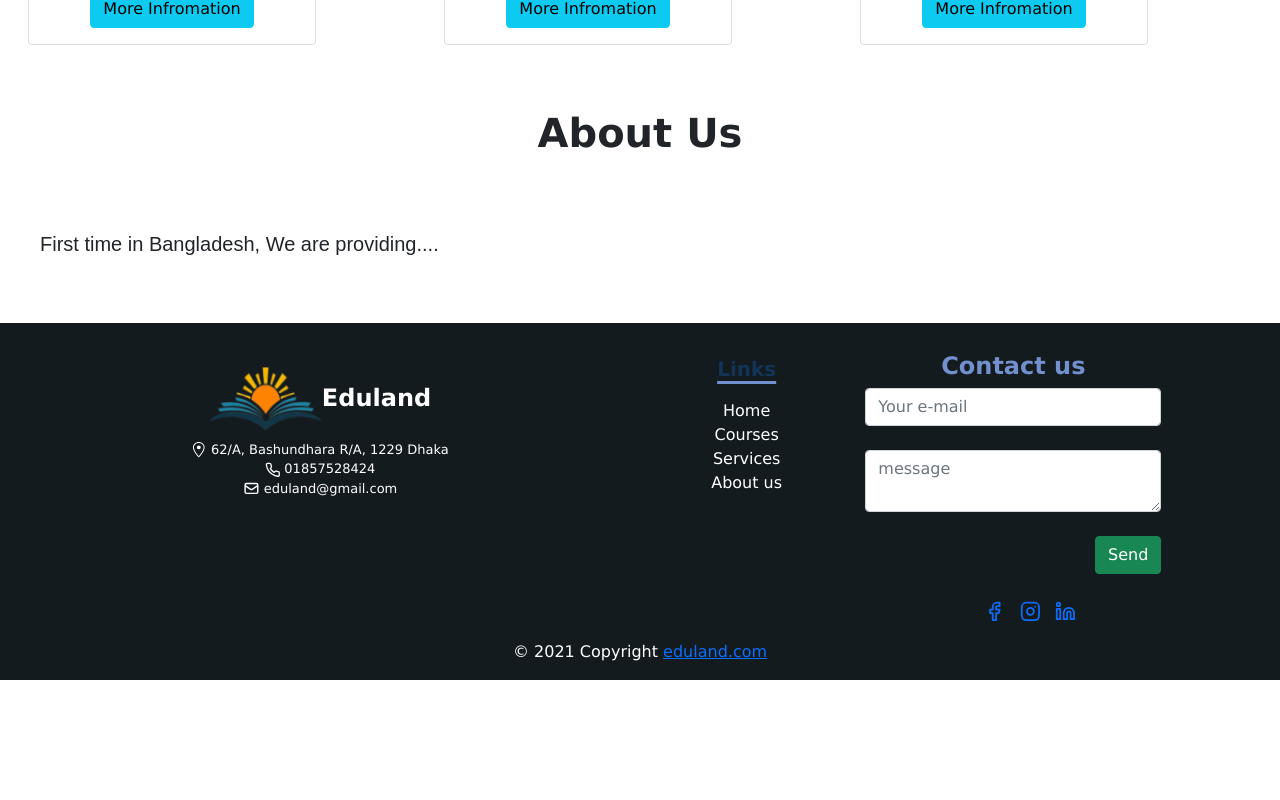
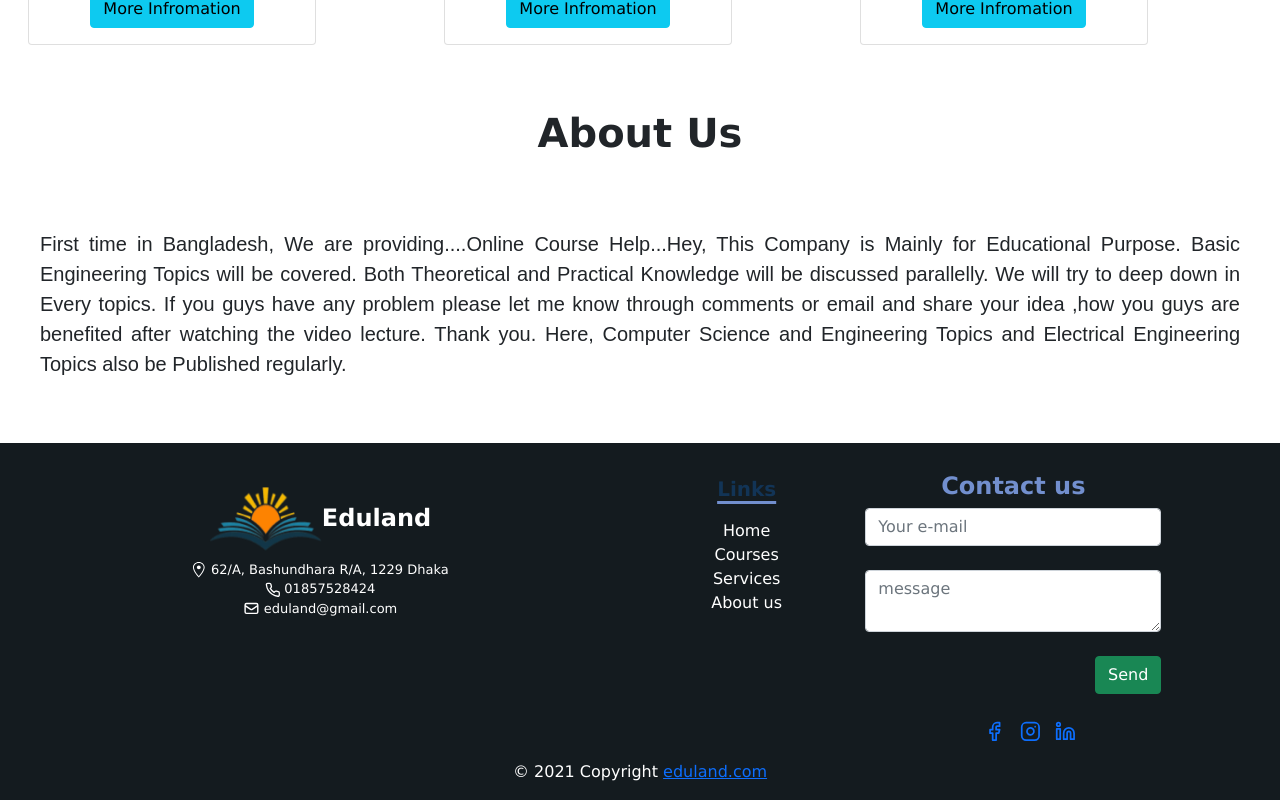
Before and after one commit to Azwad22/Team-Last-Hour-SJ-hackathon-2021, a React (Create React App) app: page / in a window 1280 px wide. Shown: the part 3141-3941 px from the top of the page. Before the commit the page ends 3821 px from the top, so only its background shows below. Built offline with nearby package versions, Linux system fonts and the light colour scheme.

Commit message:
added about us

```diff
--- a/src/Components/About/About.js
+++ b/src/Components/About/About.js
@@ -5,7 +5,9 @@ const About = () => {
     <div id="about" style={{ textAlign: "center" }}>
       <h1 style={{ fontWeight: "bold", padding: "40px" }}> About Us </h1>
 
-      <p class="aboutpara">First time in Bangladesh, We are providing....</p>
+      <p class="aboutpara">First time in Bangladesh, We are providing....Online Course Help...Hey, This Company is Mainly for Educational Purpose. Basic Engineering Topics will be covered. Both Theoretical and Practical Knowledge will be discussed parallelly. We will try to deep down in Every topics. If you guys have any problem please let me know through comments or email and share your idea ,how you guys are benefited after watching the video lecture. Thank you. Here, Computer Science and Engineering Topics and Electrical Engineering Topics also be Published regularly.
+
+      </p>
     </div>
   );
 };
```
